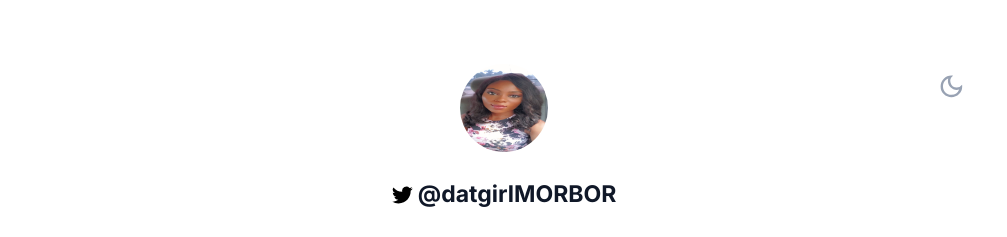
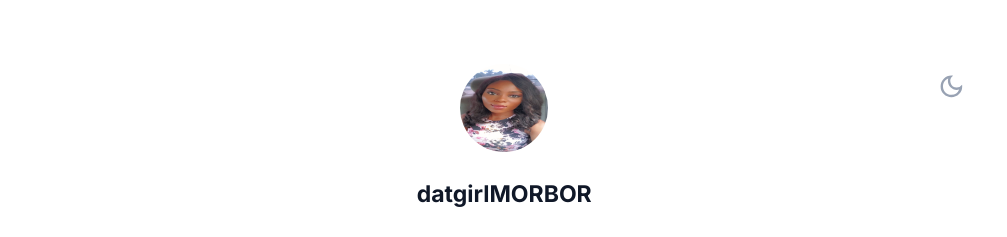
Before and after one commit to IAMMORBOR/Linktree-HNG-Stage-1-, a React (Create React App) app: page / in a window 1280 px wide. Shown: the top 237 px of the page, without its empty margins (167-1174 px from the left). Built offline with nearby package versions, Linux system fonts and the light colour scheme.

Commit message:
removed the twitter icon

```diff
--- a/src/App.style.scss
+++ b/src/App.style.scss
@@ -34,20 +34,10 @@
        border-radius: 100%;
        margin:64px 0 24px 0;
     }
-     &--twitter-section{
-        display: flex;
-        justify-content: center;
-        align-items: center;
-        margin-bottom: 1.8rem;
-
-        &--icon{
-            margin-right: 5px;
-            font-size: 1.3rem;
-        }
-    }
 }
 #twitter{
     font-size: 23px;
+    margin-bottom: 1.8rem;
 }
 #twitter,
 #slack{
@@ -56,9 +46,6 @@
     font-weight: 700;
 }
 #slack{
-    font-size: 23px;
-    letter-spacing: 1.2px;
-    margin-bottom: 6px;
     display: none;
 
 }
--- a/src/components/Profile.component.jsx
+++ b/src/components/Profile.component.jsx
@@ -1,16 +1,13 @@
 import ProfilePicture from '../image-container/Profileimg.png';
-import {BsTwitter}from 'react-icons/bs'
 
 const UserProfile=()=>{
     return(
         <div id='profile'>
             <img id='profile__img' src={ProfilePicture}alt='profile__img'/>
-            <p className="slack" id='slack'>Morbor</p>
-            <div id='profile--twitter-section'>
-                <BsTwitter id='profile--twitter-section--icon'/>
-                <h4 id='twitter'>@datgirlMORBOR</h4>
-            </div>
-      </div>
+            <p id='slack'>Morbor</p>
+            <h4 id='twitter'>datgirlMORBOR</h4>
+        </div>
+
     )
 }
 export default UserProfile;
```
Also changed, not shown: src/components/Links/link.component.jsx (added, +8 -0 lines).
